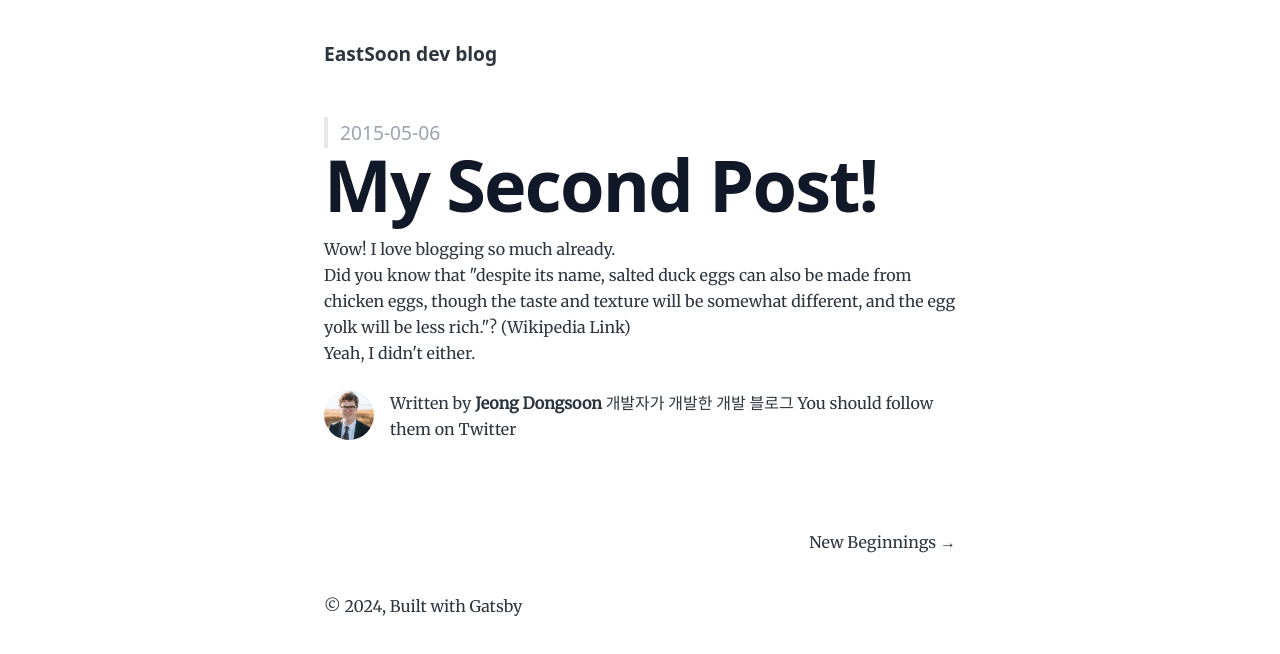
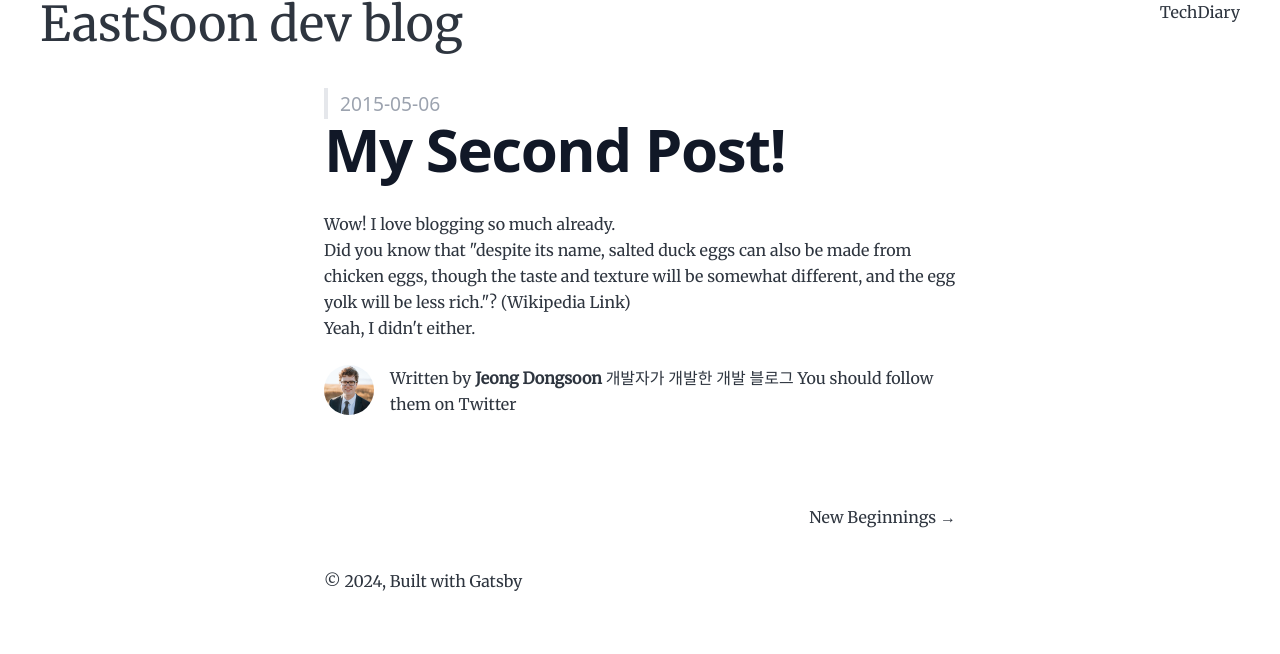
Before and after one commit to eastsoon/eastsoon.github.io, a Gatsby site: page /my-second-post/ in a window 1280 px wide. Built offline with nearby package versions, Linux system fonts and the light colour scheme; Gatsby itself is replaced by a stand-in of ours.

Commit message:
common componets

```diff
--- a/src/components/layout.js
+++ b/src/components/layout.js
@@ -8,21 +8,28 @@ const Layout = ({ location, title, children }) => {
 
   if (isRootPath) {
     header = (
-      <h1 className="main-heading">
+      <h1 className="text-5xl">
         <Link to="/">{title}</Link>
       </h1>
     )
   } else {
     header = (
-      <Link className="header-link-home" to="/">
+      <Link className="text-5xl" to="/">
         {title}
       </Link>
     )
   }
 
   return (
+    <>
+      <div className="flex justify-between pl-10 pr-10">
+        <header className="">{header}</header>
+        <div className="flex">
+          <span>Tech</span>
+          <span>Diary</span>
+        </div>
+      </div>
       <div className="global-wrapper" data-is-root-path={isRootPath}>
-      <header className="global-header">{header}</header>
         <main>{children}</main>
         <footer>
           © {new Date().getFullYear()}, Built with
@@ -30,6 +37,7 @@ const Layout = ({ location, title, children }) => {
           <a href="https://www.gatsbyjs.com">Gatsby</a>
         </footer>
       </div>
+    </>
   )
 }
 
--- a/src/templates/blog-post.js
+++ b/src/templates/blog-post.js
@@ -18,12 +18,12 @@ const BlogPostTemplate = ({
         itemScope
         itemType="http://schema.org/Article"
       >
-        <header>
+        <header className="mb-8">
           <div className="flex">
             <div className="border-l-4 mr-3"></div>
             <p className="text-gray-400">{post.frontmatter.date}</p>
           </div>
-          <h1 className="mt-10 text-balance text-5xl font-semibold tracking-tight text-gray-900 sm:text-7xl">
+          <h1 className="mt-10 text-balance text-4xl font-semibold tracking-tight text-gray-900 sm:text-6xl">
             {post.frontmatter.title}
           </h1>
         </header>
```
Lines whose indentation alone changed are shown as unchanged.
